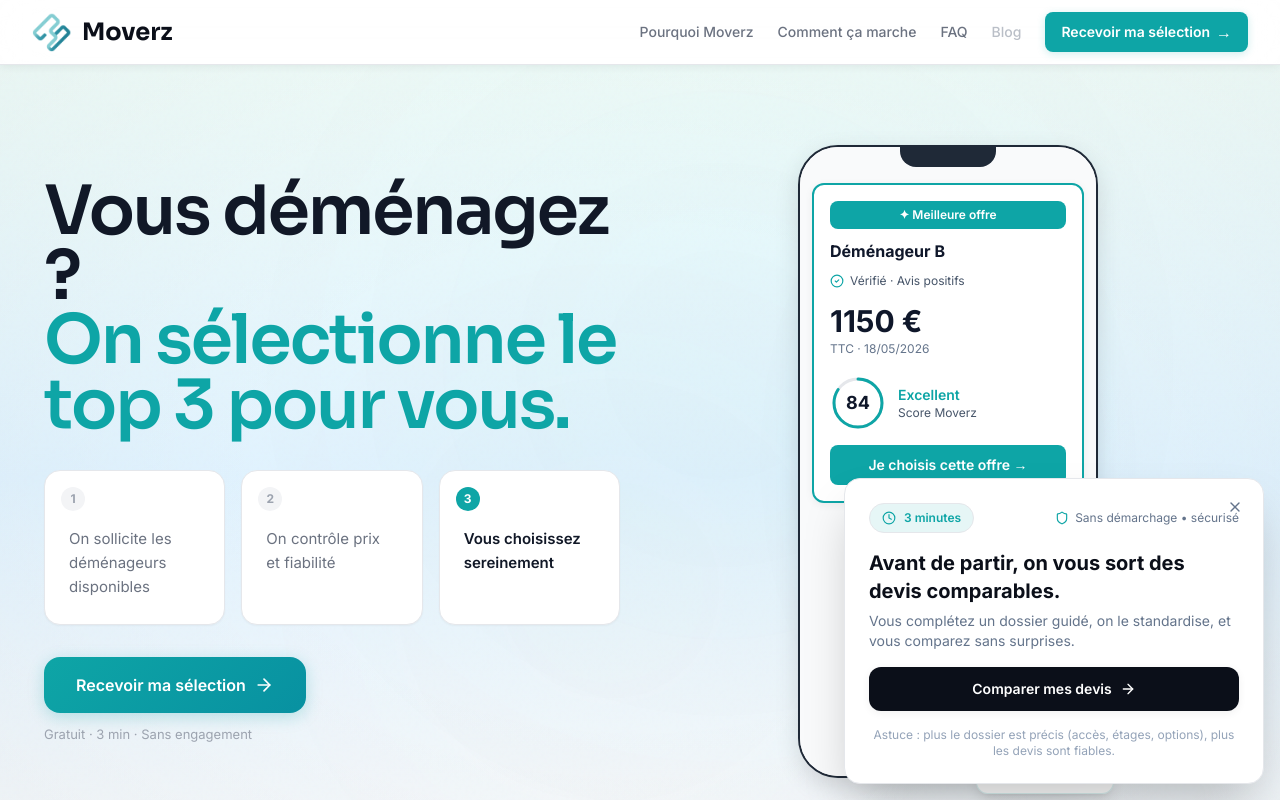
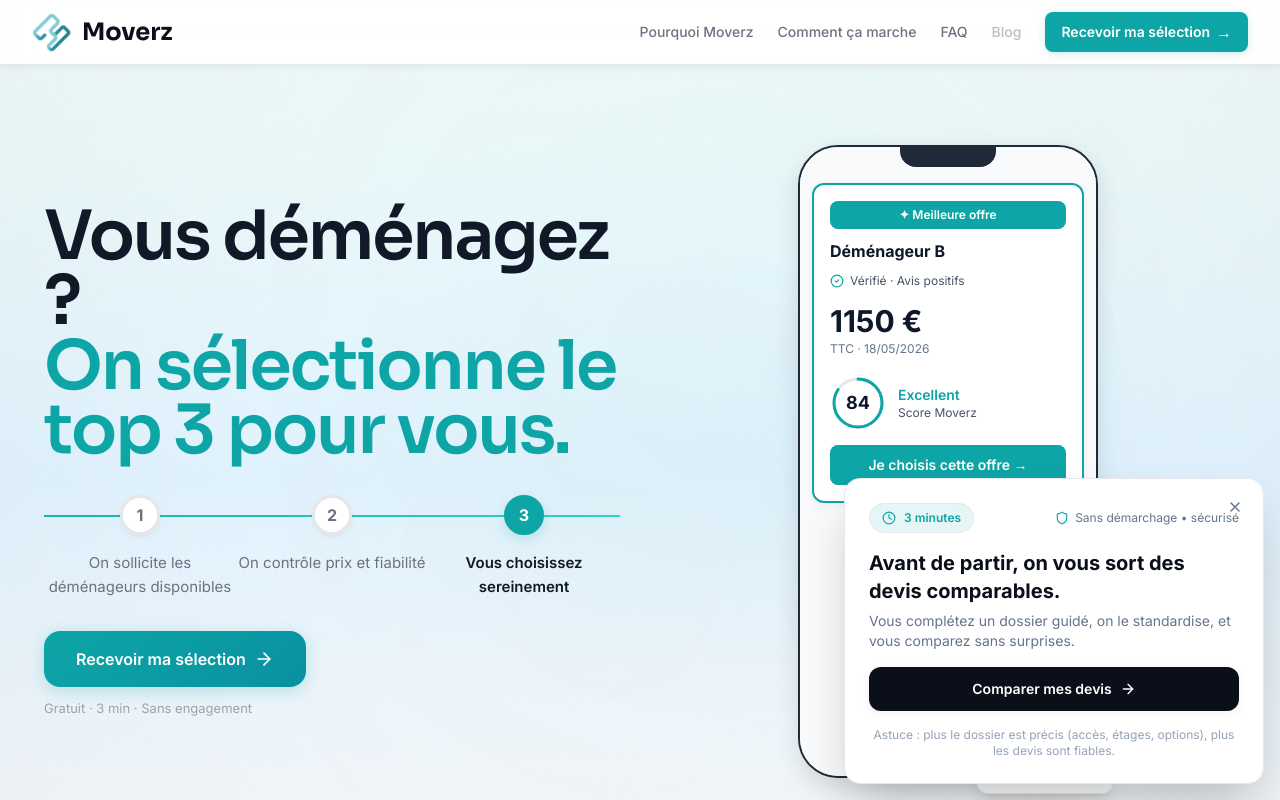
Before and after one commit to gdetaisne/moverz-fr, a Next.js app: page / in a window 1280 px wide. Shown: the top 800 px of the page. Built offline with nearby package versions, Linux system fonts and the light colour scheme.

Commit message:
✨ Hero stepper: Switch to Stripe horizontal style with animated progress line (Ramp-inspired)

```diff
--- a/components/sections/HeroV4TwoColumn.tsx
+++ b/components/sections/HeroV4TwoColumn.tsx
@@ -84,48 +84,70 @@ export function HeroV4TwoColumn() {
             </span>
           </motion.h1>
 
-          {/* Steps Apple-like - Style Cards (mobile) */}
-          <motion.div variants={staggerItem} className="mt-8 space-y-3 mx-auto max-w-md">
+          {/* Steps Stripe - Style horizontal avec animation (mobile) */}
+          <motion.div variants={staggerItem} className="mt-8 mx-auto max-w-md">
+            <div className="relative">
+              {/* Ligne horizontale background */}
+              <div className="absolute top-4 left-0 right-0 h-[2px] bg-slate-200" />
+
+              {/* Ligne animée (progression) */}
+              <motion.div
+                className="absolute top-4 left-0 h-[2px] bg-gradient-to-r from-teal-500 to-teal-400"
+                initial={{ width: "0%" }}
+                animate={{ width: "100%" }}
+                transition={{ duration: 2, delay: 0.5, ease: [0.16, 1, 0.3, 1] }}
+              />
+
+              {/* Steps */}
+              <div className="relative flex justify-between items-start">
                 {STEPS.map(({ num, text, bold }, i) => (
                   <motion.div
                     key={num}
-                initial={{ opacity: 0, y: 20 }}
+                    initial={{ opacity: 0, y: 10 }}
                     animate={{ opacity: 1, y: 0 }}
                     transition={{
                       duration: 0.5,
-                  delay: 0.3 + i * 0.1,
+                      delay: 0.4 + i * 0.2,
                       ease: [0.16, 1, 0.3, 1]
                     }}
-                className="relative rounded-2xl border bg-white p-5 transition-all duration-200"
+                    className="flex flex-col items-center"
+                    style={{ width: '33.33%' }}
+                  >
+                    {/* Numéro dans cercle */}
+                    <motion.div
+                      className="relative z-10 flex h-8 w-8 items-center justify-center rounded-full text-sm font-bold mb-3"
+                      initial={{ scale: 0, backgroundColor: "#F3F4F6" }}
+                      animate={{
+                        scale: 1,
+                        backgroundColor: bold ? "#0EA5A6" : "#FFFFFF",
+                        borderColor: bold ? "#0EA5A6" : "#E5E7EB"
+                      }}
+                      transition={{
+                        duration: 0.4,
+                        delay: 0.6 + i * 0.2,
+                        ease: [0.16, 1, 0.3, 1]
+                      }}
                       style={{
-                  borderColor: "#E5E7EB",
-                  boxShadow: "0 1px 2px rgba(0,0,0,0.04)",
-                }}
-              >
-                {/* Numéro discret en haut à gauche */}
-                <div
-                  className="absolute top-4 left-4 flex h-6 w-6 items-center justify-center rounded-full text-xs font-bold"
-                  style={{
-                    background: bold ? "#0EA5A6" : "#F3F4F6",
-                    color: bold ? "#fff" : "#9CA3AF",
+                        border: "2px solid",
+                        color: bold ? "#fff" : "#6B7280",
                       }}
                     >
                       {num}
-                </div>
+                    </motion.div>
 
                     {/* Texte */}
-                <div className="pl-10">
                     <p
-                    className={`text-[15px] leading-relaxed ${bold ? "font-semibold" : "font-normal"}`}
+                      className={`text-xs leading-tight text-center ${bold ? "font-semibold" : "font-normal"}`}
                       style={{
                         color: bold ? "#111827" : "#6B7280",
                       }}
                     >
                       {text}
                     </p>
-                </div>
                   </motion.div>
                 ))}
+              </div>
+            </div>
           </motion.div>
 
           {/* CTA mobile - Direct après stepper pour max conversion */}
@@ -169,49 +191,71 @@ export function HeroV4TwoColumn() {
               </span>
             </h1>
 
-            {/* Steps Apple-like - Style Cards (desktop) */}
-            <div className="grid grid-cols-3 gap-4 mb-8">
+            {/* Steps Stripe - Style horizontal avec animation (desktop) */}
+            <div className="mb-8">
+              <div className="relative max-w-2xl">
+                {/* Ligne horizontale background */}
+                <div className="absolute top-5 left-0 right-0 h-[2px] bg-slate-200" />
+
+                {/* Ligne animée (progression) */}
+                <motion.div
+                  className="absolute top-5 left-0 h-[2px] bg-gradient-to-r from-teal-500 to-teal-400"
+                  initial={{ width: "0%" }}
+                  animate={{ width: "100%" }}
+                  transition={{ duration: 2.5, delay: 0.5, ease: [0.16, 1, 0.3, 1] }}
+                />
+
+                {/* Steps */}
+                <div className="relative flex justify-between items-start">
                   {STEPS.map(({ num, text, bold }, i) => (
                     <motion.div
                       key={num}
-                  initial={{ opacity: 0, y: 20 }}
+                      initial={{ opacity: 0, y: 10 }}
                       animate={{ opacity: 1, y: 0 }}
                       transition={{
                         duration: 0.5,
-                    delay: 0.3 + i * 0.1,
+                        delay: 0.4 + i * 0.2,
                         ease: [0.16, 1, 0.3, 1]
                       }}
-                  whileHover={{ y: -2, transition: { duration: 0.2 } }}
-                  className="relative rounded-2xl border bg-white p-6 transition-all duration-200"
+                      className="flex flex-col items-center"
+                      style={{ width: '33.33%' }}
+                    >
+                      {/* Numéro dans cercle */}
+                      <motion.div
+                        className="relative z-10 flex h-10 w-10 items-center justify-center rounded-full text-base font-bold mb-4"
+                        initial={{ scale: 0, backgroundColor: "#F3F4F6" }}
+                        animate={{
+                          scale: 1,
+                          backgroundColor: bold ? "#0EA5A6" : "#FFFFFF",
+                          borderColor: bold ? "#0EA5A6" : "#E5E7EB"
+                        }}
+                        transition={{
+                          duration: 0.4,
+                          delay: 0.6 + i * 0.2,
+                          ease: [0.16, 1, 0.3, 1]
+                        }}
                         style={{
-                    borderColor: "#E5E7EB",
-                    boxShadow: "0 1px 2px rgba(0,0,0,0.04)",
-                  }}
-                >
-                  {/* Numéro discret en haut à gauche */}
-                  <div
-                    className="absolute top-4 left-4 flex h-6 w-6 items-center justify-center rounded-full text-xs font-bold"
-                    style={{
-                      background: bold ? "#0EA5A6" : "#F3F4F6",
-                      color: bold ? "#fff" : "#9CA3AF",
+                          border: "3px solid",
+                          color: bold ? "#fff" : "#6B7280",
+                          boxShadow: bold ? "0 4px 12px rgba(14,165,166,0.2)" : "0 2px 4px rgba(0,0,0,0.05)"
                         }}
                       >
                         {num}
-                  </div>
+                      </motion.div>
 
-                  {/* Texte centré verticalement */}
-                  <div className="pt-8">
+                      {/* Texte */}
                       <p
-                      className={`text-[15px] leading-relaxed ${bold ? "font-semibold" : "font-normal"}`}
+                        className={`text-[15px] leading-relaxed text-center ${bold ? "font-semibold" : "font-normal"}`}
                         style={{
                           color: bold ? "#111827" : "#6B7280",
                         }}
                       >
                         {text}
                       </p>
-                  </div>
                     </motion.div>
                   ))}
+                </div>
+              </div>
             </div>
 
             {/* CTA desktop - Pure conversion */}
```
Lines whose indentation alone changed are shown as unchanged.
